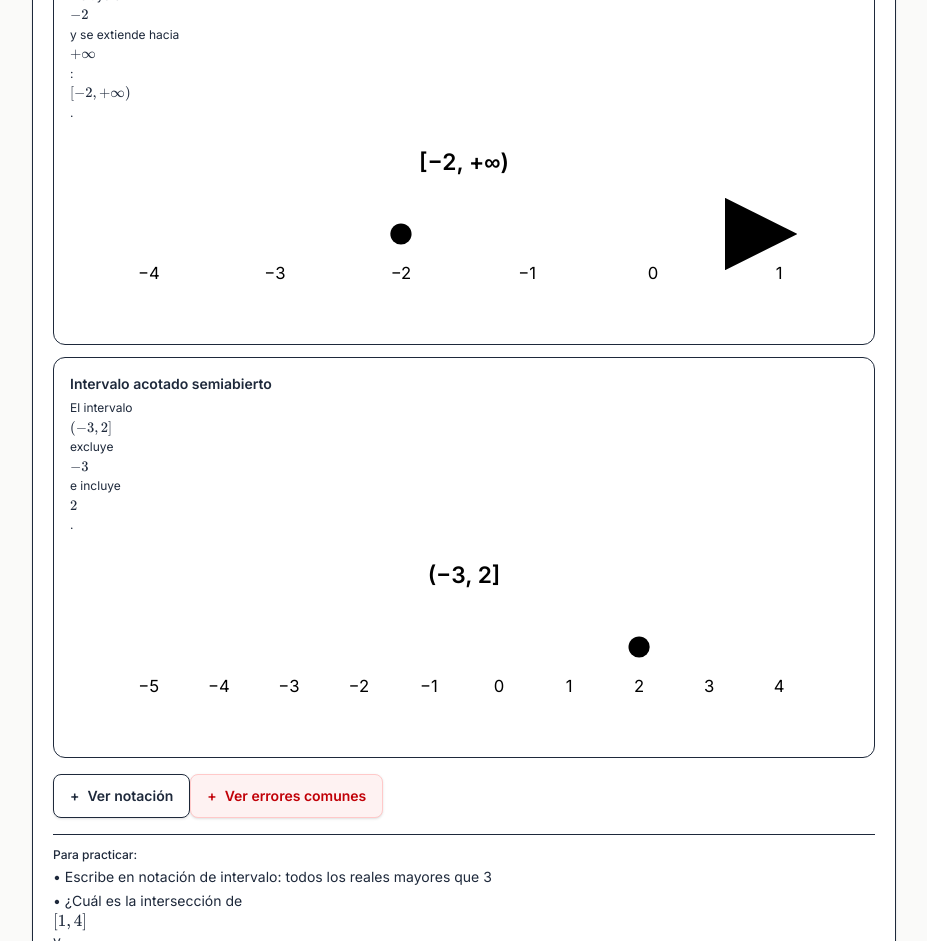
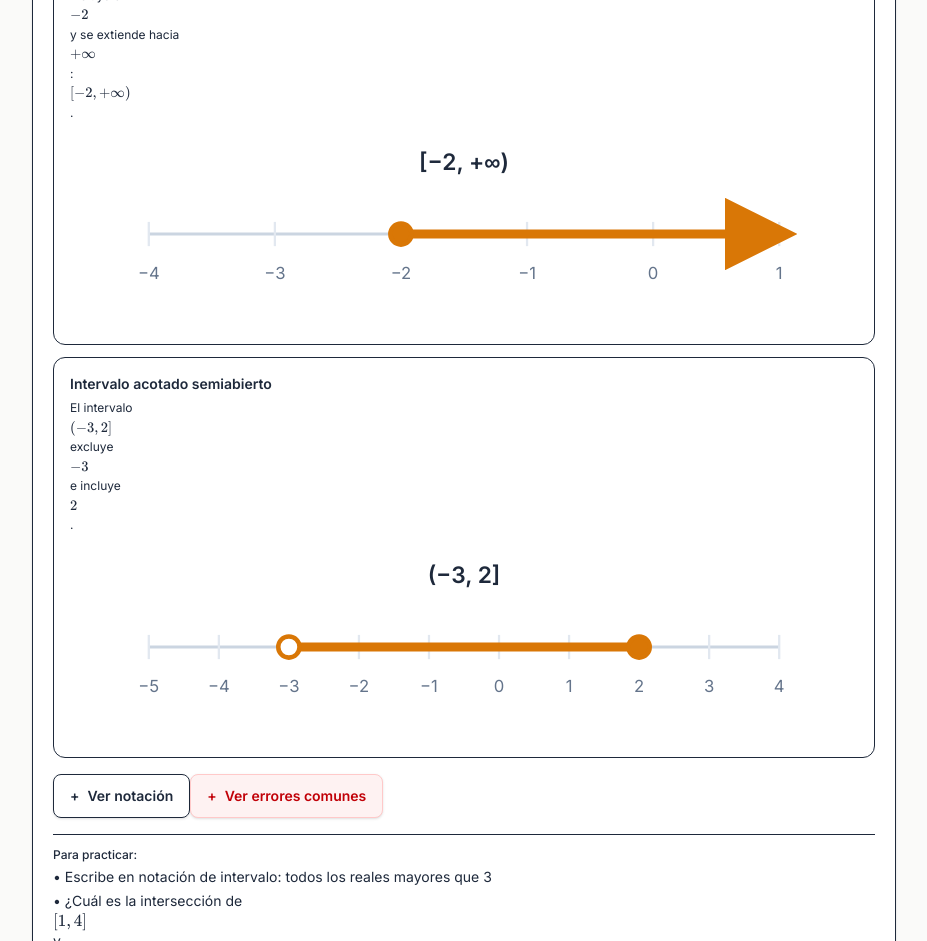
Before and after one commit to Teksi75/pre_utn, a Next.js app: page /learn/matematica/mat.u1.intervalos in a window 1280 px wide. Shown: the part 1220-2161 px from the top of the page, without its empty margins (176-1103 px from the left). Built offline with nearby package versions, Linux system fonts and the light colour scheme.

Commit message:
fix(intervals): restore number line strokes

```diff
--- a/src/components/math/NumberLineInterval.tsx
+++ b/src/components/math/NumberLineInterval.tsx
@@ -94,7 +94,7 @@ export function NumberLineInterval({
             orient="auto"
             markerUnits="strokeWidth"
           >
-            <path d="M0,0 L8,4 L0,8 Z" className="fill-accent-600" />
+            <path d="M0,0 L8,4 L0,8 Z" fill="var(--color-accent-600)" />
           </marker>
         </defs>
 
@@ -103,7 +103,7 @@ export function NumberLineInterval({
           y1={AXIS_Y}
           x2={LINE_END}
           y2={AXIS_Y}
-          className="stroke-brand-400"
+          stroke="var(--color-brand-400)"
           strokeWidth="2"
         />
 
@@ -116,14 +116,15 @@ export function NumberLineInterval({
                 y1={TICK_TOP}
                 x2={x}
                 y2={TICK_BOTTOM}
-                className="stroke-brand-300"
+                stroke="var(--color-brand-300)"
                 strokeWidth="1.5"
               />
               <text
                 x={x}
                 y={96}
                 textAnchor="middle"
-                className="fill-brand-600 text-[11px]"
+                fill="var(--color-brand-600)"
+                className="text-[11px]"
               >
                 {formatTick(tick)}
               </text>
@@ -137,7 +138,7 @@ export function NumberLineInterval({
             y1={AXIS_Y}
             x2={rightX}
             y2={AXIS_Y}
-            className="stroke-accent-600"
+            stroke="var(--color-accent-600)"
             strokeWidth="6"
             strokeLinecap="round"
             markerStart={showLeftArrow ? "url(#interval-arrow)" : undefined}
@@ -150,11 +151,8 @@ export function NumberLineInterval({
             cx={leftX}
             cy={AXIS_Y}
             r="7"
-            className={
-              interval.left.closed
-                ? "fill-accent-600 stroke-accent-600"
-                : "fill-white stroke-accent-600"
-            }
+              fill={interval.left.closed ? "var(--color-accent-600)" : "#ffffff"}
+              stroke="var(--color-accent-600)"
             strokeWidth="3"
           />
         )}
@@ -164,11 +162,8 @@ export function NumberLineInterval({
             cx={rightX}
             cy={AXIS_Y}
             r="7"
-            className={
-              interval.right.closed
-                ? "fill-accent-600 stroke-accent-600"
-                : "fill-white stroke-accent-600"
-            }
+              fill={interval.right.closed ? "var(--color-accent-600)" : "#ffffff"}
+              stroke="var(--color-accent-600)"
             strokeWidth="3"
           />
         )}
@@ -177,7 +172,8 @@ export function NumberLineInterval({
           x={SVG_WIDTH / 2}
           y={24}
           textAnchor="middle"
-          className="fill-brand-900 text-[15px] font-semibold"
+          fill="var(--color-brand-900)"
+          className="text-[15px] font-semibold"
         >
           {formatted}
         </text>
```
